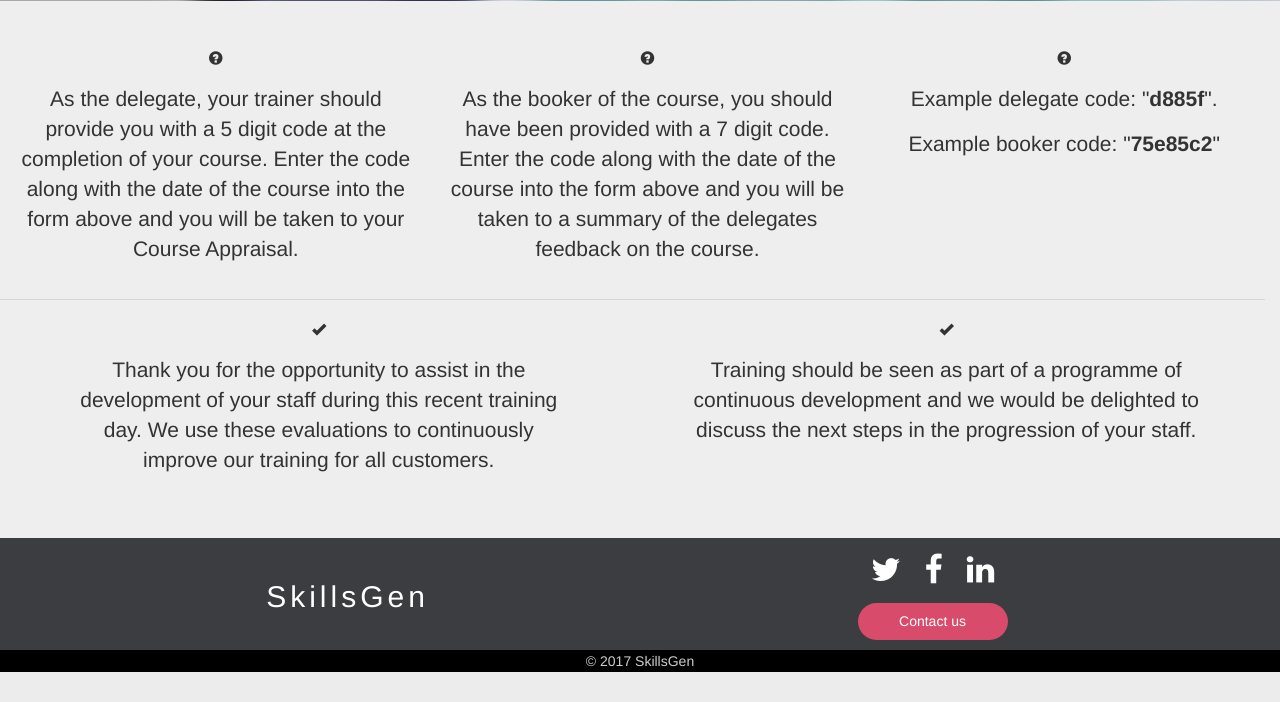
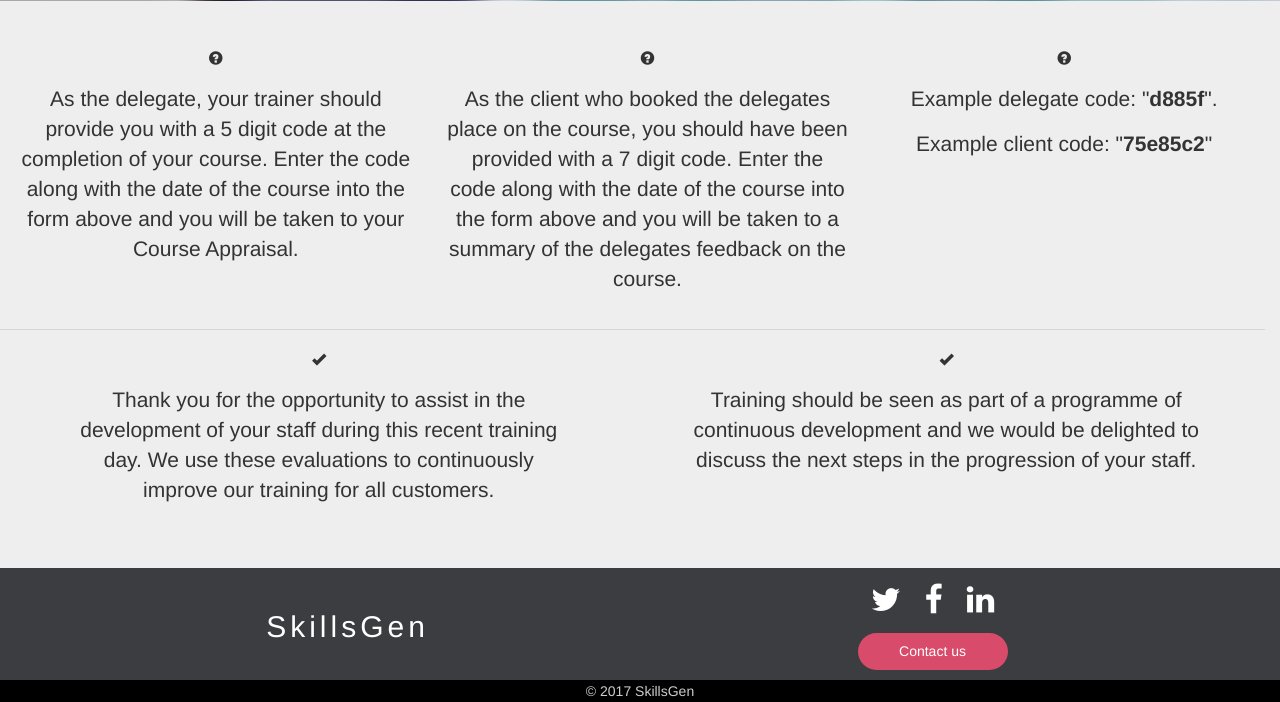
Before and after one commit to SkillsGen/metrics, a Flask app: page / in a window 1280 px wide. Shown: the part 695-1397 px from the top of the page. Before the commit the page ends 1367 px from the top, so only its background shows below. Run offline with Flask 2, Linux system fonts and the light colour scheme; some libraries are stand-ins or nearby versions.

Commit message:
improved language

```diff
--- a/templates/signin.html
+++ b/templates/signin.html
@@ -48,12 +48,12 @@
             </div>
             <div class="col-sm-4" style="padding-left: 30px; padding-right: 0px">
                     <span class="glyphicon glyphicon-question-sign"></span>
-                    <p style="padding-top: 15px">As the booker of the course, you should have been provided with a 7 digit code. Enter the code along with the date of the course into the form above and you will be taken to a summary of the delegates feedback on the course.</p>
+                    <p style="padding-top: 15px">As the client who booked the delegates place on the course, you should have been provided with a 7 digit code. Enter the code along with the date of the course into the form above and you will be taken to a summary of the delegates feedback on the course.</p>
             </div>
             <div class="col-sm-4" style="padding-left: 30px; padding-right: 30px">
                     <span class="glyphicon glyphicon-question-sign"></span>
                 <p style="padding-top: 15px">Example delegate code: "<b>d885f</b>".</p>
-                <p>Example booker code: "<b>75e85c2</b>"</p>
+                <p>Example client code: "<b>75e85c2</b>"</p>
             </div>
         </div>
     <hr>
```
